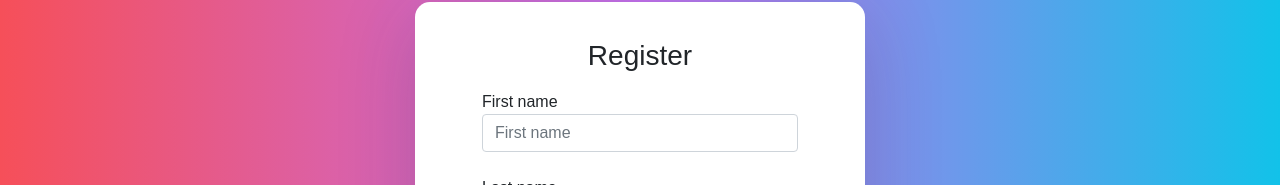
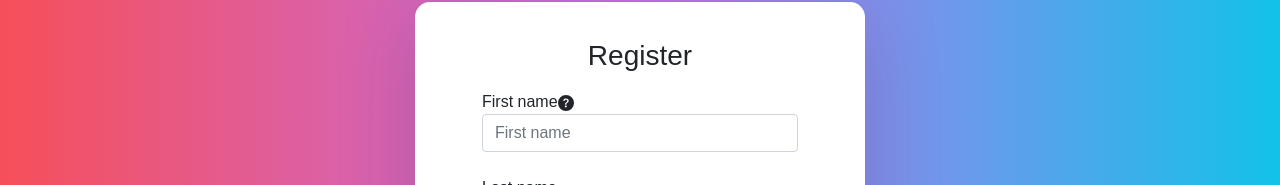
Before and after one commit to Luisa13/Ulysses, a React (Create React App) app in the folder client-ulysses/: page /register in a window 1280 px wide. Shown: the part 139-324 px from the top of the page. Built offline with nearby package versions, Linux system fonts and the light colour scheme.

Commit message:
Adds help question mark to the form

```diff
--- a/client-ulysses/src/presentation/register.tsx
+++ b/client-ulysses/src/presentation/register.tsx
@@ -1,6 +1,7 @@
 import React, { useState } from 'react';
-import {Button, Col, Container, Form, Row} from 'react-bootstrap';
+import {Button, Col, Container, Form, Row, OverlayTrigger, Tooltip} from 'react-bootstrap';
 //import {Field, FieldProps, Formik, FormikHelpers, FormikProps} from 'formik';
+import {QuestionCircleFill} from 'react-bootstrap-icons';
 import * as Provider from '../util/Provider';
 import User from '../domain/entity/User';
 import Trip from '../domain/entity/Trip';
@@ -47,9 +48,13 @@ const Register: React.FC = () => {
             <Form>
 
                     <div className="form-group">
-                        <label>First name</label>
+                        <label>First name </label>
+                        <OverlayTrigger overlay={<Tooltip id="tooltip-new-stage">That will be your userName</Tooltip>}>
+                            <QuestionCircleFill/>
+                        </OverlayTrigger>
                         <input name = "name" type="text" className="form-control" placeholder="First name" onChange = {handlerChangeForm}/>
                     </div>
+
                     <br></br>
 
                     <div className="form-group">
```
